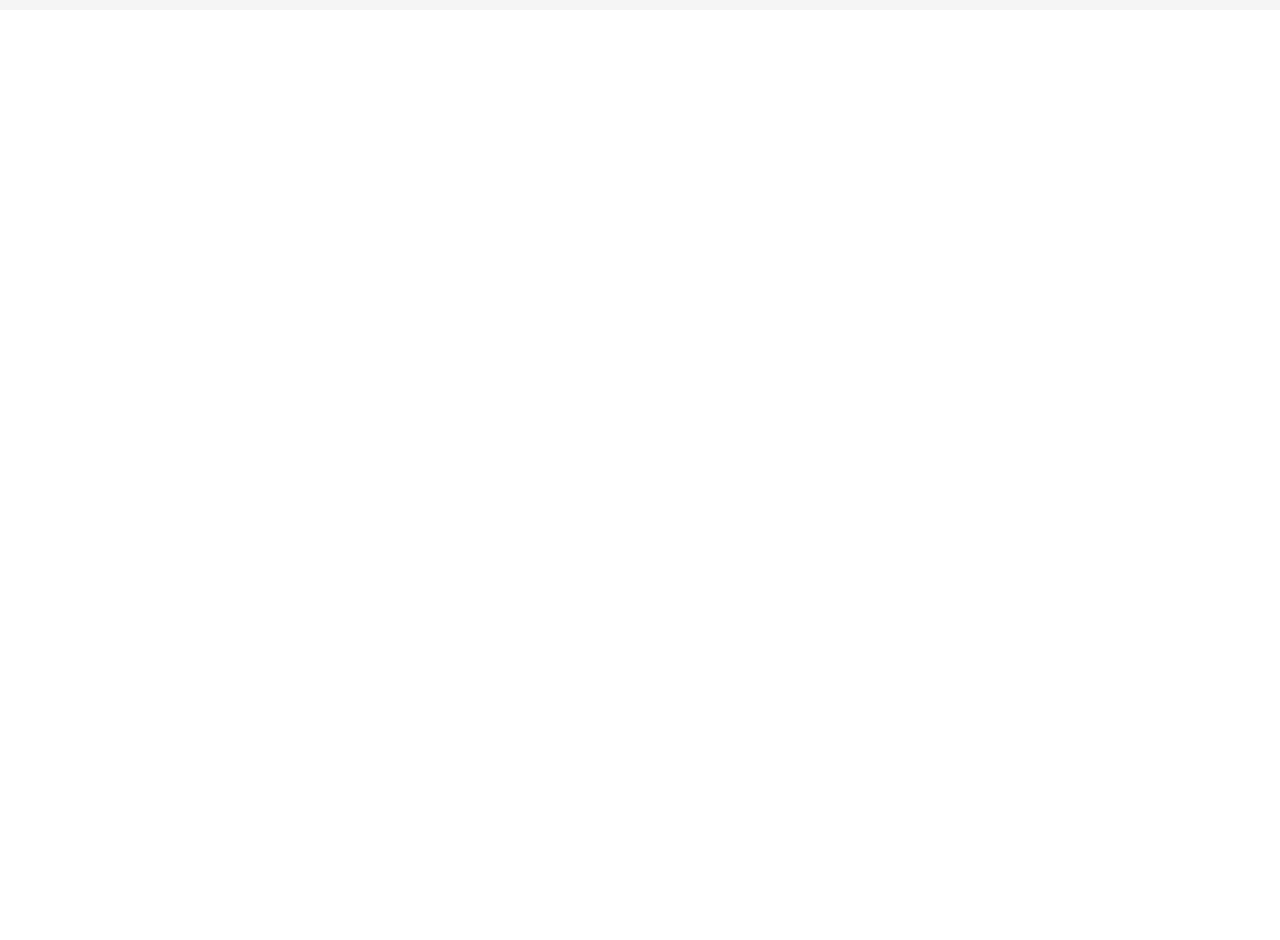
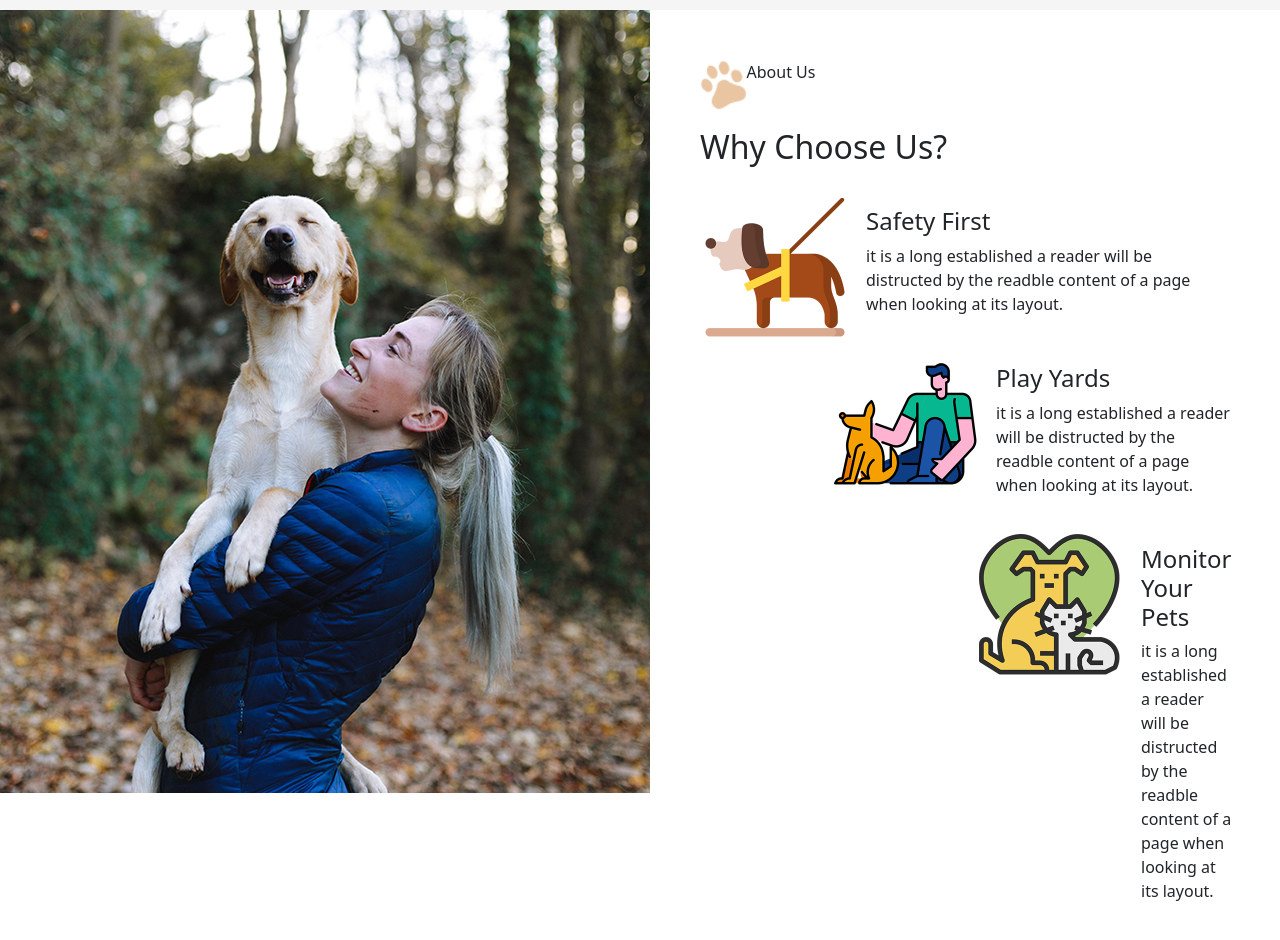
Before and after one commit to JordiMasci/proj-html-vuejs, a Vue app: page / in a window 1280 px wide. Shown: the part 2120-3060 px from the top of the page. Before the commit the page ends 2130 px from the top, so only its background shows below. Built offline with nearby package versions, Linux system fonts and the light colour scheme.

Commit message:
feat: section-4 AppMain

```diff
--- a/src/components/AppMain.vue
+++ b/src/components/AppMain.vue
@@ -101,7 +101,9 @@ export default {
     <!-- SECTION-3 -->
     <section>
       <div class="service">
-        <div class="container d-flex flex-column justify-content-center align-items-center">
+        <div
+          class="container d-flex flex-column justify-content-center align-items-center"
+        >
           <p>Service</p>
           <h2>DogMilo Pet Care Services Fo Your Best Friend</h2>
           <div class="card-container">
@@ -119,7 +121,39 @@ export default {
     </section>
 
     <!-- SECtION-4 -->
-
+    <div class="choose d-flex">
+      <div>
+        <img src="../../public/img/why.png" alt="" />
+      </div>
+      <div class="container">
+        <div class="d-flex about-us-icon">
+          <img src="../../public/img/dog-icon.png" alt="" class="zampa" />
+          <p>About Us</p>
+        </div>
+        <h2>Why Choose Us?</h2>
+        <div class="d-flex">
+          <img src="../../public/img/w-3.png" alt="">
+          <div class="p-3">
+            <h4>Safety First</h4>
+            <p >it is a long established a reader will be distructed by the readble content of a page when looking at its layout.</p>
+          </div>
+        </div>
+        <div class="d-flex">
+          <img src="../../public/img/w-2.png" alt="" class="yards">
+          <div class="p-3">
+            <h4>Play Yards</h4>
+            <p >it is a long established a reader will be distructed by the readble content of a page when looking at its layout.</p>
+          </div>
+        </div>
+        <div class="d-flex">
+          <img src="../../public/img/w-1.png" alt="" class="monitor">
+          <div class="p-3">
+            <h4>Monitor Your Pets</h4>
+            <p >it is a long established a reader will be distructed by the readble content of a page when looking at its layout.</p>
+          </div>
+        </div>
+      </div>
+    </div>
   </main>
 </template>
 
@@ -236,4 +270,32 @@ export default {
     gap: 20px;
   }
 }
+
+// SECTION-4
+.choose {
+  .container {
+    padding: 50px;
+    .zampa {
+      height: 50px;
+    }
+
+    h2 {
+      margin-top: 18px;
+      margin-bottom: 25px;
+
+    }
+
+    img {
+      height: 150px;
+    }
+
+    .yards {
+      margin-left: 130px;
+    }
+
+    .monitor {
+      margin-left: 275px;
+    }
+  }
+}
 </style>
```
Lines whose indentation alone changed are shown as unchanged.
